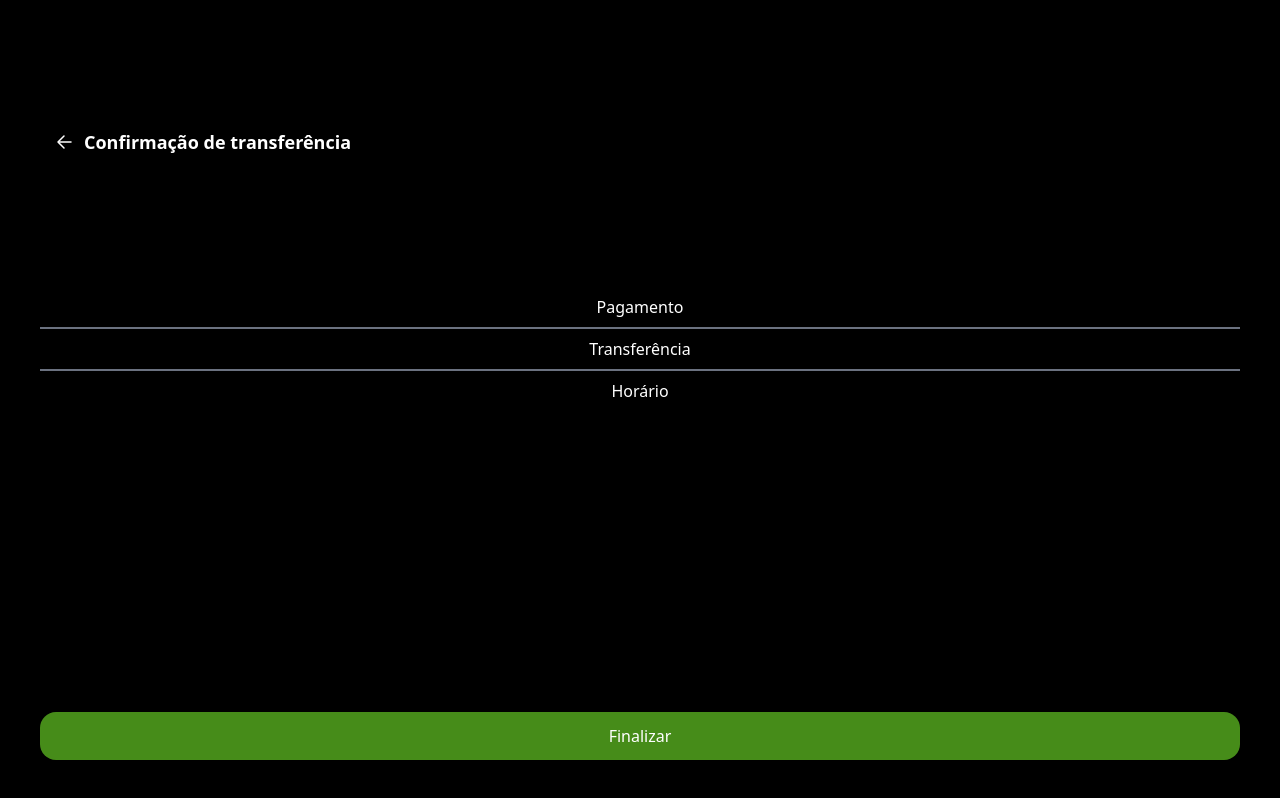
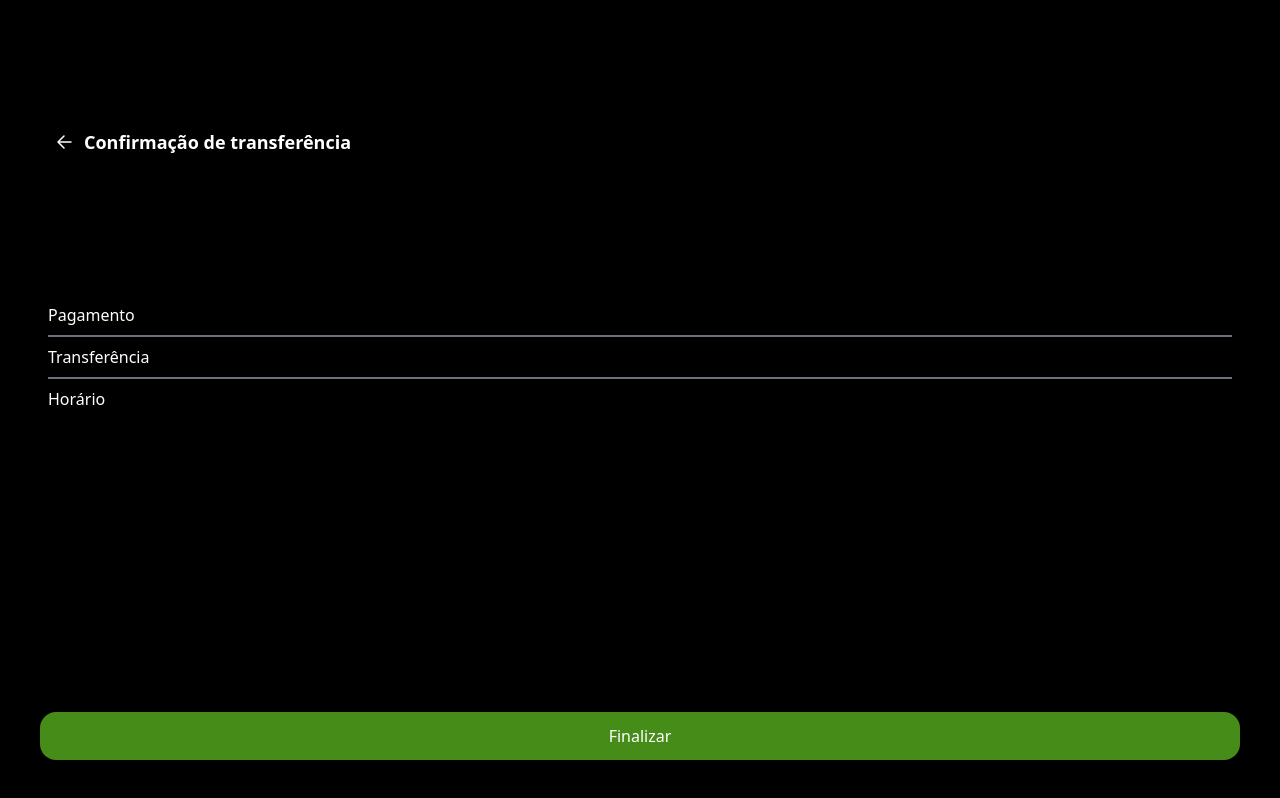
Before and after one commit to rodrigocampos3/Refrescos, a Next.js app in the folder Front/front-challenge/: page /finalizar in a window 1280 px wide. Built offline with nearby package versions, Linux system fonts and the light colour scheme.

Commit message:
Melhoria tela de finalização

```diff
--- a/Front/front-challenge/pages/finalizar/index.tsx
+++ b/Front/front-challenge/pages/finalizar/index.tsx
@@ -19,8 +19,8 @@ const finalizar = () => {
 							Confirmação de transferência
 						</h3>
 					</div>
-					<div className="mt-[10%] border-gray-500 rounded-2xl text-white">
-						<div className="  p-4">
+					<div className="mt-[10%] border-gray-500 rounded-2xl text-white text-left">
+						<div className="p-6">
 							<p>Pagamento</p>
 							<hr className="my-2 border-b border-gray-500" />
 							<p>Transferência</p>
```
